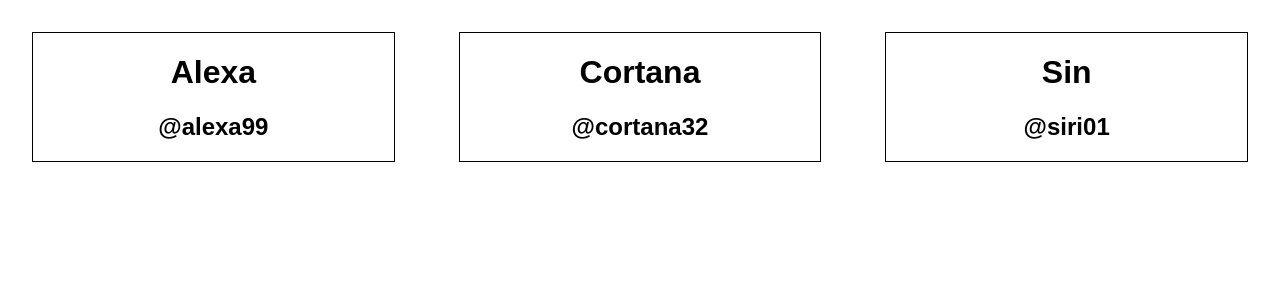
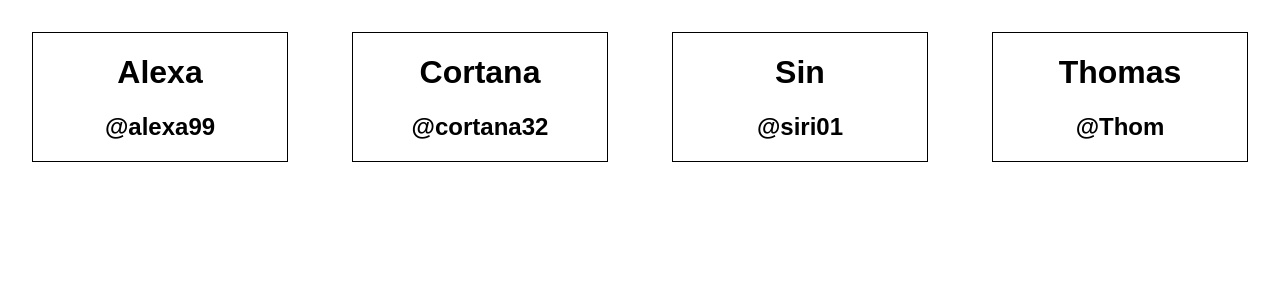
Before and after one commit to Terristwj/Modern-React-with-Redux-2023-Update-Practice, a React (Create React App) app: page / in a window 1280 px wide. Shown: the top 300 px of the page. Built offline with nearby package versions, Linux system fonts and the light colour scheme.

Commit message:
Modified practice

```diff
--- a/src/App.tsx
+++ b/src/App.tsx
@@ -1,14 +1,25 @@
 import ProfileCard from "./components/ProfileCard";
+import Profile from "./models/ProfileCard";
 
 function App(): JSX.Element {
   const profileContainerStyle = {
     display: "flex",
   };
+  let profiles: Profile[] = [
+    { title: "Alexa", twitter: "@alexa99"},
+    { title: "Cortana", twitter: "@cortana32" },
+    { title: "Sin", twitter: "@siri01" },
+    { title: "Thomas", twitter: "@Thom" },
+  ];
+
+  let profilesContainer: JSX.Element[] = [];
+  profiles.forEach(profile => {
+    profilesContainer.push(<ProfileCard key={profile.twitter} title={profile.title} twitter={profile.twitter} />);
+  });
+
   return (
     <div style={profileContainerStyle}>
-      <ProfileCard title="Alexa" twitter="@alexa99" />
-      <ProfileCard title="Cortana" twitter="@cortana32" />
-      <ProfileCard title="Sin" twitter="@siri01" />
+      {profilesContainer}
     </div>
   );
 }
--- a/src/components/ProfileCard.tsx
+++ b/src/components/ProfileCard.tsx
@@ -1,10 +1,6 @@
 import CSS from "csstype";
 import { useState } from "react";
-
-interface Profile {
-  title: string;
-  twitter: string;
-}
+import Profile from "../models/ProfileCard";
 
 function ProfileCard(props: Profile): JSX.Element {
   const [isHover, setIsHover] = useState(false);
--- /dev/null
+++ b/src/models/ProfileCard.tsx
@@ -0,0 +1,6 @@
+interface ProfileCard {
+  title: string;
+  twitter: string;
+}
+
+export default ProfileCard;
```
